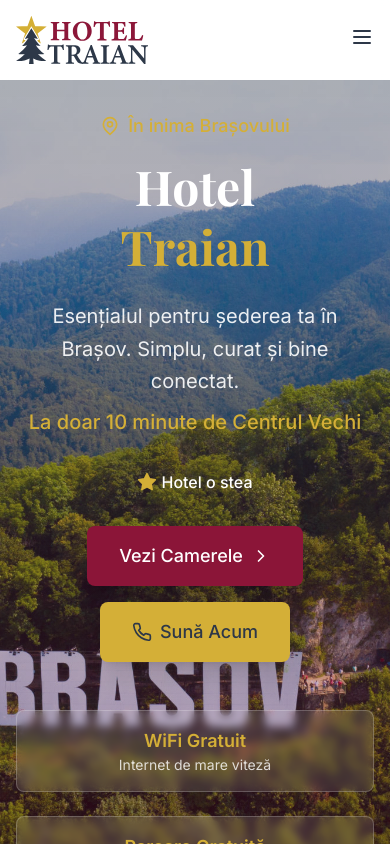
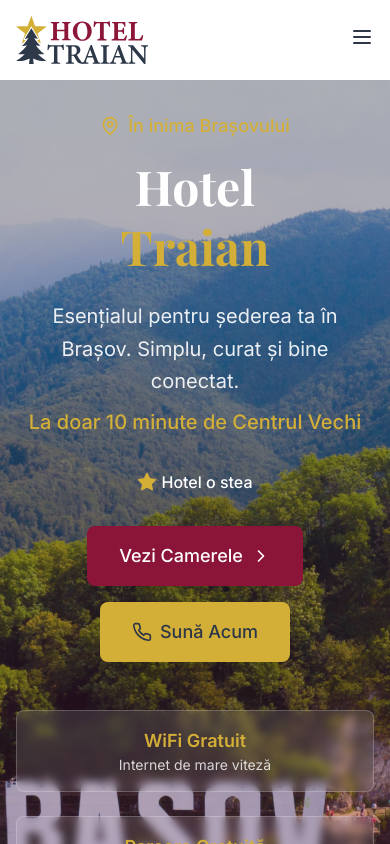
Before and after one commit to alexandrubucurdev/hote-traian-2025, a Next.js app: page / in a window 390 px wide. Shown: the top 844 px of the page. Built offline with nearby package versions, Linux system fonts and the light colour scheme; a web font is replaced by a local one.

Commit message:
scroll background telefon

```diff
--- a/components/hotel/HeroSection.tsx
+++ b/components/hotel/HeroSection.tsx
@@ -10,7 +10,7 @@ export default function HeroSection() {
                {/* Background Image */}
                <div className="absolute inset-0 z-0">
                     <div
-                         className="w-full h-full bg-cover bg-center bg-fixed"
+                         className="w-full h-full bg-cover bg-center md:bg-fixed"
                          style={{
                               backgroundImage: `linear-gradient(rgba(45, 55, 72, 0.4), rgba(139, 21, 56, 0.3)), url('images/bv.jpg')`,
                          }}
```
